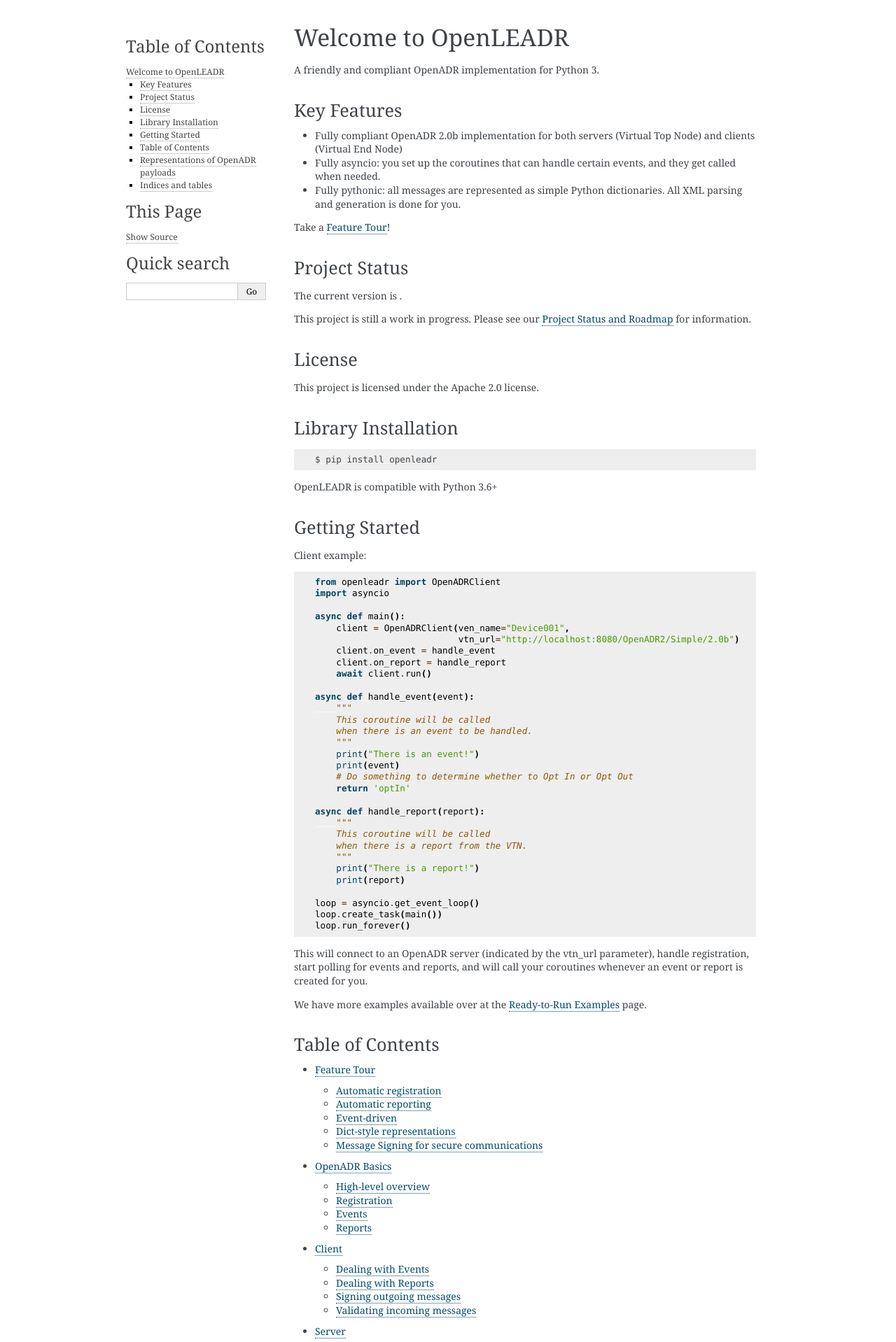
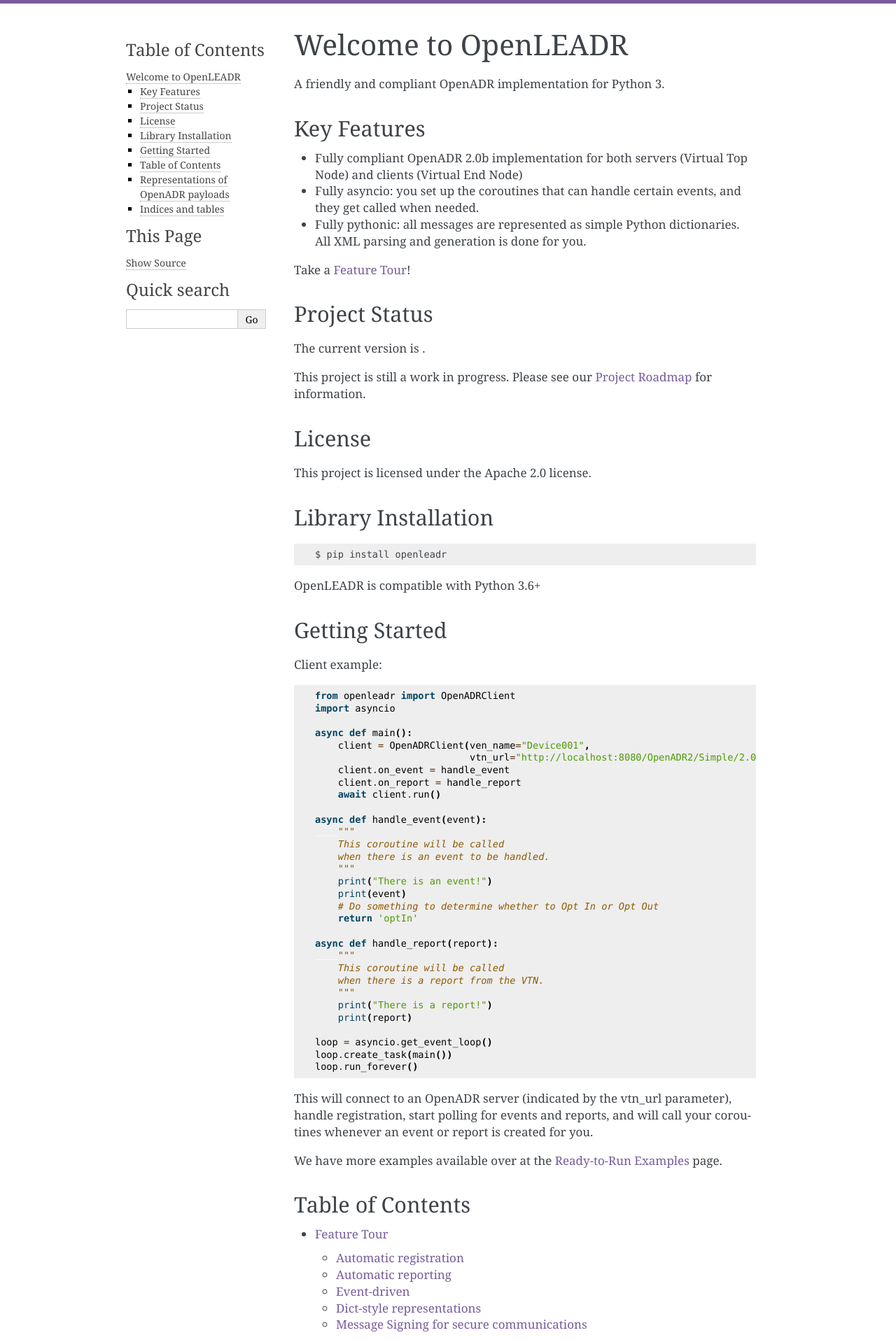
Before and after one commit to OpenLEADR/openleadr-python, a Sphinx documentation site: the page built from docs/index.rst, in a window 1280 px wide. Shown: the top 1918 px of the page at 70% size. Built offline with Sphinx 7.4.7, drawn with Linux system fonts in a browser that asks for light colours; some web fonts are replaced; the version number could not be read and is left out; some of the changed text lies outside the part shown.

Commit message:
Updated docs styling

```diff
--- a/docs/_static/css/custom.css
+++ b/docs/_static/css/custom.css
@@ -26,8 +26,14 @@
     font-style: italic;
 }
 
+html{
+    border-top: 5px solid #785b9c;
+    border-bottom: 5px solid #785b9c;
+    min-height: 100vh;
+    box-sizing: border-box;
+}
+
 body {
-    font-size: 10.5pt;
     font-family: 'Charter', 'charter-webfont', 'Georgia', sans-serif;
 }
 
@@ -35,8 +41,8 @@
     font-family: 'Charter', 'charter-webfont', 'Georgia', sans-serif;
 }
 
-.sphinxsidebarwrapper{
-    font-size: 9pt;
+div.body pre {
+    font-size: 80%;
 }
 
 div.sphinxsidebarwrapper p.logo{
@@ -47,3 +53,17 @@
 div.sphinxsidebarwrapper h1.logo{
     display: none;
 }
+
+div.body a{
+    color: #785b9c;
+    text-decoration: none;
+    border-bottom: none;
+}
+
+div.body a:hover{
+    color: white;
+    background-color: #785b9c;
+    padding: 0px 2px;
+    margin: 0px -2px;
+    border-radius: 3px;
+}
--- a/docs/conf.py
+++ b/docs/conf.py
@@ -18,7 +18,7 @@
 # -- Project information -----------------------------------------------------
 
 project = 'OpenLEADR'
-copyright = '2020, Stan Janssen'
+copyright = '2020, OpenLEADR Contributors'
 author = 'Stan Janssen'
 
 # The full version, including alpha/beta/rc tags
--- a/docs/index.rst
+++ b/docs/index.rst
@@ -93,9 +93,9 @@
    client
    server
    examples
-   roadmap
    representations
    message_signing
+   roadmap
    API Reference <api/modules>
 
 Representations of OpenADR payloads
--- a/docs/roadmap.rst
+++ b/docs/roadmap.rst
@@ -1,7 +1,7 @@
 .. _roadmap:
 
 ==========================
-Project Status and Roadmap
+Project Roadmap
 ==========================
 
 OpenLEADR is under development. The current version is |release|.
```
